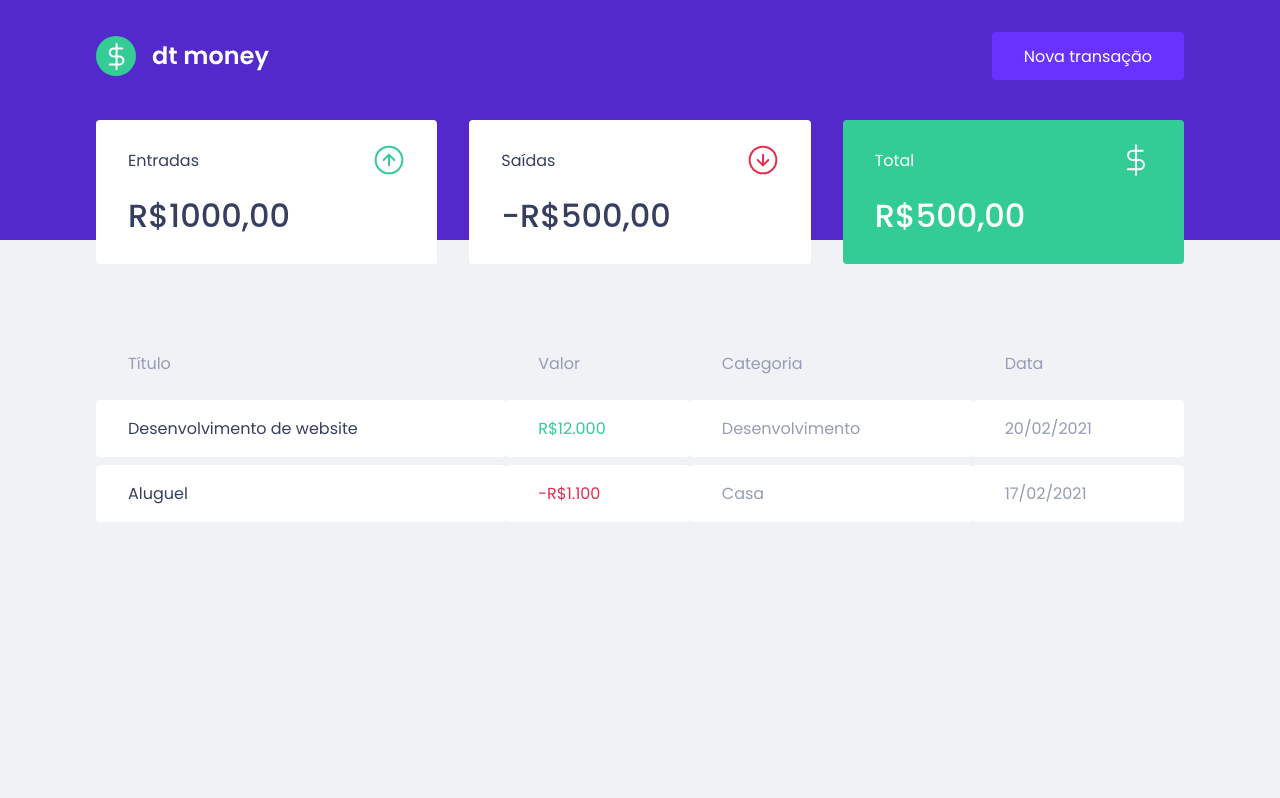
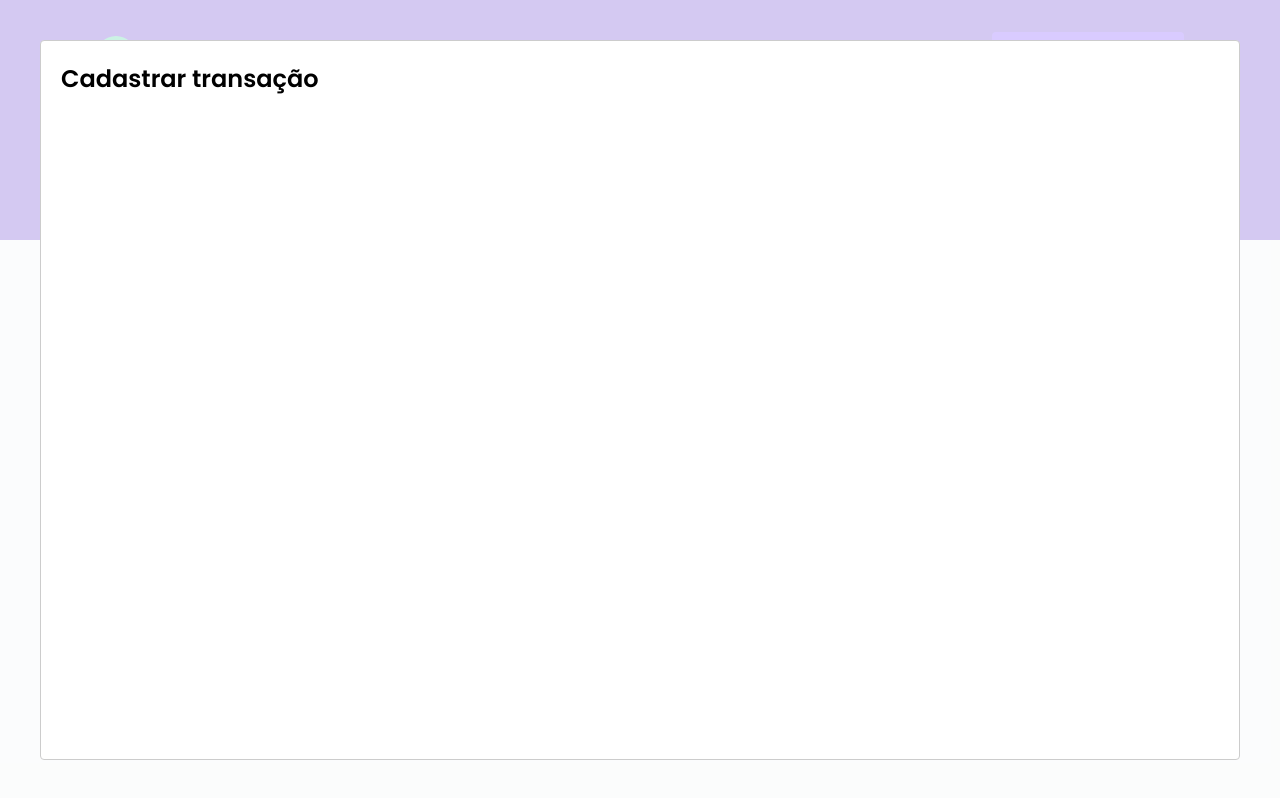
Before and after one commit to jorgeeder/dt-money, a React (Create React App) app: page / in a window 1280 px wide. Both pictures are taken after a click on the button "Nova transação". Built offline with nearby package versions, Linux system fonts and the light colour scheme; no server answers; what miragejs would draw is missing.

Commit message:
configuring creation modal

```diff
--- a/package.json
+++ b/package.json
@@ -7,6 +7,7 @@
     "miragejs": "^0.1.43",
     "react": "^17.0.2",
     "react-dom": "^17.0.2",
+    "react-modal": "^3.14.4",
     "react-scripts": "5.0.0",
     "styled-components": "^5.3.3",
     "web-vitals": "^2.1.0"
@@ -19,6 +20,7 @@
     "@types/node": "^16.7.13",
     "@types/react": "^17.0.20",
     "@types/react-dom": "^17.0.13",
+    "@types/react-modal": "^3.13.1",
     "@types/styled-components": "^5.1.24",
     "typescript": "^4.4.2"
   },
--- a/src/App.tsx
+++ b/src/App.tsx
@@ -1,13 +1,34 @@
+import { useState } from 'react';
+import Modal from 'react-modal';
 import { Dashboard } from "./components/Dashboard";
 import { Header } from "./components/Header";
 import { GlobalStyle } from "./styles/global";
 
+Modal.setAppElement('#root');
+
 export function App() {
+  const [isNewTransactionModalOpen, setIsNewTransactionModalOpen] = useState(false);
+
+  function handleOpenNewTransactionModal() {
+    setIsNewTransactionModalOpen(true);
+  }
+  function handleCloseNewTransactionModal() {
+    setIsNewTransactionModalOpen(false);
+  }
+
   return (
     <>
-      <Header/>
+      <Header onOpenNewtransactionModal={handleOpenNewTransactionModal} />
       <Dashboard />
+
+      <Modal
+        isOpen={isNewTransactionModalOpen}
+        onRequestClose={handleCloseNewTransactionModal}
+      >
+        <h2>Cadastrar transação</h2>
+      </Modal>
+
       <GlobalStyle />
     </>
-  );
+  )
 }
--- a/src/components/Header/index.tsx
+++ b/src/components/Header/index.tsx
@@ -1,12 +1,17 @@
-import logoImg from '../../assets/logo.svg'
-import { Container, Content } from './styles'
+import logoImg from '../../assets/logo.svg';
+import { Container, Content } from './styles';
 
-export function Header() {
+interface HeaderProps{
+    onOpenNewtransactionModal: () => void;
+}
+
+
+export function Header({onOpenNewtransactionModal}: HeaderProps) {
     return (
         <Container>
             <Content>
                 <img src={logoImg} alt="dt money" />
-                <button type="button">
+                <button type="button" onClick={onOpenNewtransactionModal}>
                     Nova transação
                 </button>
             </Content>
--- a/src/components/Summary/index.tsx
+++ b/src/components/Summary/index.tsx
@@ -1,6 +1,6 @@
 import incomeImg from '../../assets/income.svg';
-import outcomeImg from '../../assets/outcome.svg'
-import totalImg from '../../assets/total.svg'
+import outcomeImg from '../../assets/outcome.svg';
+import totalImg from '../../assets/total.svg';
 
 import { Container } from "./styles";
 
--- a/src/styles/global.ts
+++ b/src/styles/global.ts
@@ -1,4 +1,4 @@
-import { createGlobalStyle } from 'styled-components'
+import { createGlobalStyle } from 'styled-components';
 
 export const GlobalStyle = createGlobalStyle`
     :root {
@@ -54,4 +54,4 @@
         opacity: 0.6;
         cursor: not-allowed;
     }
-`
+`;
```
Also changed, not shown: 1 other file (tests, documents, lock files or other folders).
